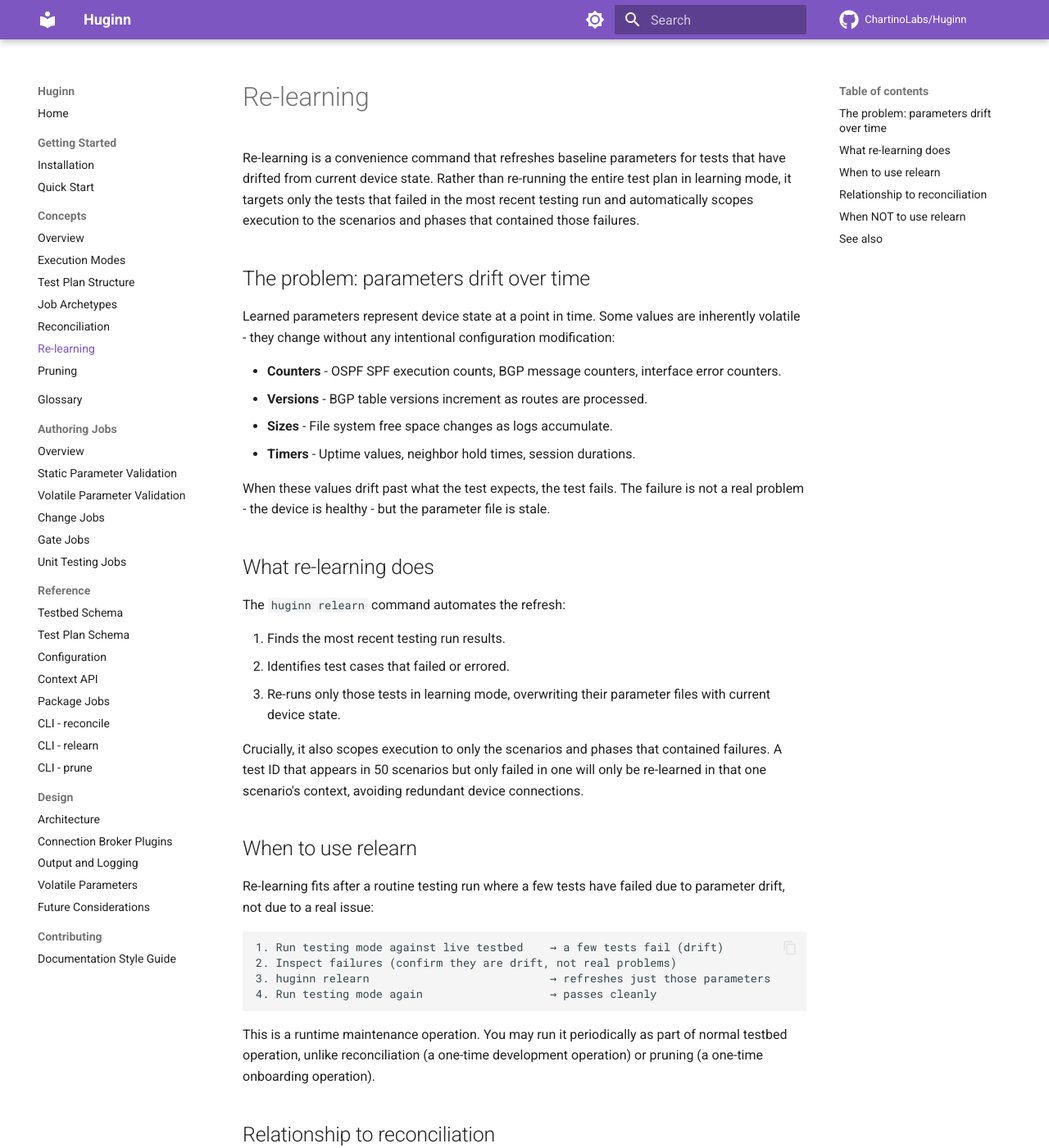
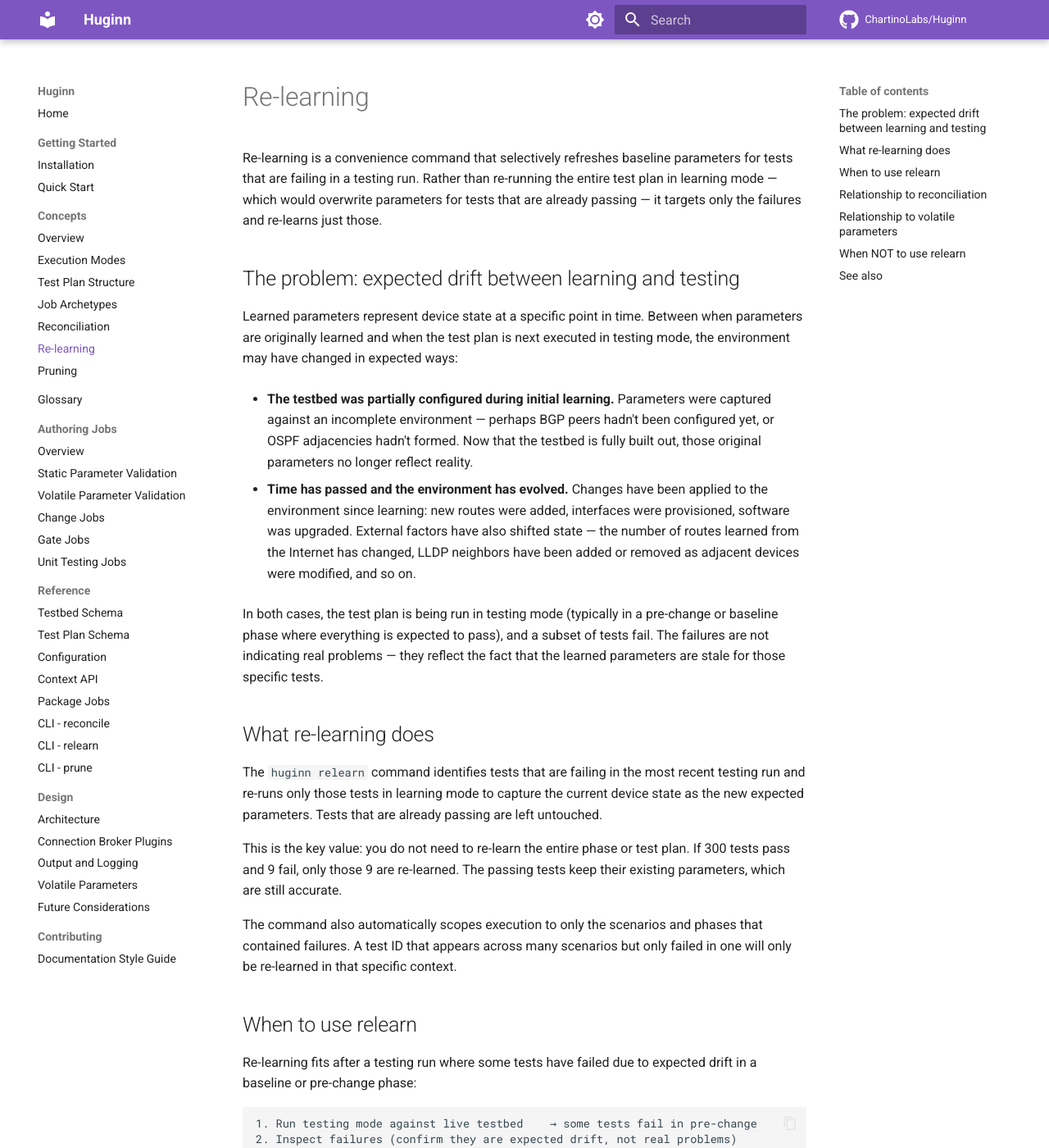
Before and after one commit to ChartinoLabs/Huginn, an MkDocs documentation site: the page built from docs/concepts/relearning.md, in a window 1280 px wide and 1400 px high. Shown: the whole window at 82% size. Built offline with MkDocs 1.6.1 and Material for MkDocs 9.7.7, drawn with Linux system fonts in a browser that asks for light colours; comment, search, counter and statistics services are not loaded; some of the changed text lies outside the part shown.

Commit message:
docs: rewrite relearning concepts page to focus on expected drift
Recenters the page around the core value proposition: selectively
refreshing parameters for failing tests without re-learning the
entire phase. Removes conflation with volatile parameters (which
handle inherently unstable values via comparison strategies) and
instead frames relearn around expected drift scenarios like partial
testbed buildout and elapsed-time environment evolution.

Co-Authored-By: Claude Opus 4.6 (1M context) <noreply@anthropic.com>

````diff
--- a/docs/concepts/relearning.md
+++ b/docs/concepts/relearning.md
@@ -1,66 +1,72 @@
 # Re-learning
 
-Re-learning is a convenience command that refreshes baseline parameters for tests that have drifted from current device state. Rather than re-running the entire test plan in learning mode, it targets only the tests that failed in the most recent testing run and automatically scopes execution to the scenarios and phases that contained those failures.
+Re-learning is a convenience command that selectively refreshes baseline parameters for tests that are failing in a testing run. Rather than re-running the entire test plan in learning mode — which would overwrite parameters for tests that are already passing — it targets only the failures and re-learns just those.
 
-## The problem: parameters drift over time
+## The problem: expected drift between learning and testing
 
-Learned parameters represent device state at a point in time. Some values are inherently volatile - they change without any intentional configuration modification:
+Learned parameters represent device state at a specific point in time. Between when parameters are originally learned and when the test plan is next executed in testing mode, the environment may have changed in expected ways:
 
-- **Counters** - OSPF SPF execution counts, BGP message counters, interface error counters.
-- **Versions** - BGP table versions increment as routes are processed.
-- **Sizes** - File system free space changes as logs accumulate.
-- **Timers** - Uptime values, neighbor hold times, session durations.
+- **The testbed was partially configured during initial learning.** Parameters were captured against an incomplete environment — perhaps BGP peers hadn't been configured yet, or OSPF adjacencies hadn't formed. Now that the testbed is fully built out, those original parameters no longer reflect reality.
 
-When these values drift past what the test expects, the test fails. The failure is not a real problem - the device is healthy - but the parameter file is stale.
+- **Time has passed and the environment has evolved.** Changes have been applied to the environment since learning: new routes were added, interfaces were provisioned, software was upgraded. External factors have also shifted state — the number of routes learned from the Internet has changed, LLDP neighbors have been added or removed as adjacent devices were modified, and so on.
+
+In both cases, the test plan is being run in testing mode (typically in a pre-change or baseline phase where everything is expected to pass), and a subset of tests fail. The failures are not indicating real problems — they reflect the fact that the learned parameters are stale for those specific tests.
 
 ## What re-learning does
 
-The `huginn relearn` command automates the refresh:
+The `huginn relearn` command identifies tests that are failing in the most recent testing run and re-runs only those tests in learning mode to capture the current device state as the new expected parameters. Tests that are already passing are left untouched.
 
-1. Finds the most recent testing run results.
-2. Identifies test cases that failed or errored.
-3. Re-runs only those tests in learning mode, overwriting their parameter files with current device state.
+This is the key value: you do not need to re-learn the entire phase or test plan. If 300 tests pass and 9 fail, only those 9 are re-learned. The passing tests keep their existing parameters, which are still accurate.
 
-Crucially, it also scopes execution to only the scenarios and phases that contained failures. A test ID that appears in 50 scenarios but only failed in one will only be re-learned in that one scenario's context, avoiding redundant device connections.
+The command also automatically scopes execution to only the scenarios and phases that contained failures. A test ID that appears across many scenarios but only failed in one will only be re-learned in that specific context.
 
 ## When to use relearn
 
-Re-learning fits after a routine testing run where a few tests have failed due to parameter drift, not due to a real issue:
+Re-learning fits after a testing run where some tests have failed due to expected drift in a baseline or pre-change phase:
 
 ```
-1. Run testing mode against live testbed    → a few tests fail (drift)
-2. Inspect failures (confirm they are drift, not real problems)
+1. Run testing mode against live testbed    → some tests fail in pre-change
+2. Inspect failures (confirm they are expected drift, not real problems)
 3. huginn relearn                           → refreshes just those parameters
 4. Run testing mode again                   → passes cleanly
 ```
 
-This is a runtime maintenance operation. You may run it periodically as part of normal testbed operation, unlike reconciliation (a one-time development operation) or pruning (a one-time onboarding operation).
+Common situations where relearn is appropriate:
+
+- First execution after completing testbed buildout, when parameters were learned against an earlier partial configuration.
+- Returning to a testbed after a period of inactivity, where expected changes have accumulated.
+- After applying planned maintenance or configuration changes that affect baseline state but are not modeled as change-validation scenarios.
 
 ## Relationship to reconciliation
 
-Re-learning and [reconciliation](reconciliation.md) both address test failures, but for different reasons:
+Re-learning and [reconciliation](reconciliation.md) both address test failures, but for fundamentally different reasons:
 
 | Concern       | Re-learning                                    | Reconciliation                                   |
 | ------------- | ---------------------------------------------- | ------------------------------------------------ |
-| **Trigger**   | Parameter drift (counters, versions, timers)   | Intentional network change alters expected state |
-| **Action**    | Overwrites existing parameter files in-place   | Creates new test case variants with new parameters |
+| **Trigger**   | Expected drift in baseline/pre-change state    | Intentional network change alters post-change state |
+| **Action**    | Overwrites existing parameter files in-place   | Creates new test case variants with separate parameters |
 | **Scope**     | Same test ID, same parameter file              | New test ID, separate parameter file             |
 | **Lifecycle** | Ongoing maintenance                            | One-time during scenario development             |
-| **Frequency** | As needed after testing runs                   | Once per change-validation scenario              |
+| **Frequency** | As needed when baselines go stale              | Once per change-validation scenario              |
 
-The key distinction: re-learning assumes the test *should* still exist with the same ID and the same expected behavior - only the specific parameter values need refreshing. Reconciliation assumes the post-change state is fundamentally different and requires a distinct test variant.
+The key distinction: re-learning refreshes the *same* parameter file because the test's expected behavior hasn't changed — only the specific values have drifted. Reconciliation creates *new* test variants because the post-change state is structurally different from baseline and both sets of expected values must coexist in the plan.
+
+## Relationship to volatile parameters
+
+Huginn's [volatile parameter](../design/volatile-parameters.md) archetype handles values that are *inherently unstable* — counters that always increment, timers that always change. Volatile jobs use comparison strategies (e.g., "value increased") rather than exact-match assertions, so they do not fail due to natural change.
+
+Re-learning addresses a different category: values that are *stable in steady state* but have drifted because the environment itself has changed. These are tests using static parameter validation (exact-match) where the expected value was correct at learning time but is no longer correct because the infrastructure evolved.
 
 ## When NOT to use relearn
 
-Do not use relearn when:
-
-- **Failures indicate a real problem.** If BGP neighbors are down unexpectedly, re-learning would capture "no neighbors" as the new baseline, masking the issue.
-- **The test plan structure needs to change.** If an interface was intentionally removed, you need reconciliation (to create a post-change variant) or pruning (to remove the test entirely), not re-learning.
-- **You haven't inspected the failures.** Always review what failed before re-learning. The command is a sharp tool - it overwrites parameters unconditionally for any failed test it finds.
+- **Failures indicate a real problem.** If BGP neighbors are unexpectedly down, re-learning would capture the broken state as the new baseline, masking the issue.
+- **The test plan structure needs to change.** If the expected post-change state differs from baseline, use reconciliation to create distinct variants rather than overwriting baseline parameters.
+- **You haven't inspected the failures.** Always review what failed before re-learning. The command overwrites parameters unconditionally for every failed test it finds.
 
 ## See also
 
 - [Reconciliation](reconciliation.md) - creating post-change test variants when expected state differs.
 - [Pruning](pruning.md) - removing tests that are not applicable to the current testbed.
-- [Execution Modes](execution-modes.md) - learning mode, which re-learn invokes under the hood.
+- [Execution Modes](execution-modes.md) - learning mode, which relearn invokes under the hood.
+- [Volatile Parameters](../design/volatile-parameters.md) - a different approach for values that are inherently unstable.
 - [Reference - relearn CLI](../reference/relearn.md) - the command reference with full option details.
````
